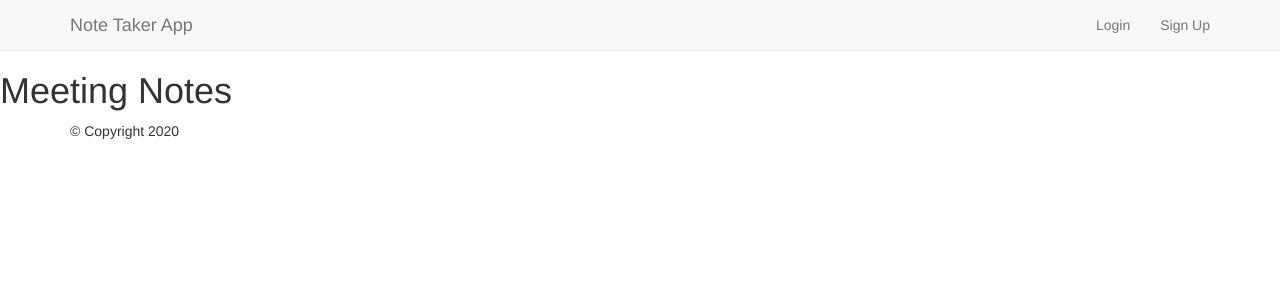
After one commit to jonathankamau/note-taking-app, a Django app: template app/template/dashboard.html in a window 1280 px wide. The commit adds this page. Shown: the top 300 px of the page. Run offline with Django 3.2, Linux system fonts and the light colour scheme; the template is opened without the code that fills it, so the values that code supplies are empty; parts of the project's set-up code (start-up, migrations or seed data) failed here and were passed over; some libraries are stand-ins or nearby versions.

Commit message:
[Feature] update template code

```diff
--- a/app/template/base.html
+++ b/app/template/base.html
@@ -30,8 +30,8 @@
                             <li><a href="">Logout</a></li>
                             <li><a href="">Accounts</a></li>
                         {% else %}
-                            <li><a href="/login">Login</a></li>
-                            <li><a href="/register">Sign Up</a></li>
+                            <li><a href="/accounts/login">Login</a></li>
+                            <li><a href="/accounts/register">Sign Up</a></li>
                         {% endif %}
                     </ul>
                 </div>
--- /dev/null
+++ b/app/template/dashboard.html
@@ -0,0 +1,19 @@
+{% extends 'base.html' %}
+{% block content%}
+<h1>Meeting Notes</h1>
+<div class="row">
+{% for note in notes %}
+    <div class="col-md-4">
+        <div class="card mb-2">
+            <div class="card-body">
+                <h5 class="card-title">{{ note.title }}</h5>
+                <p class="card-text">{{ note.org_name }}</p>
+                <p class="card-text">{{ note.purpose }}</p>
+                <p class="card-text">{{ note.description }}</p>
+                <p class="card-text">{{ note.total_attendance }}</p>
+            </div>
+        </div>
+    </div>
+    {% endfor %}
+</div>
+{% endblock %}
--- a/app/template/login.html
+++ b/app/template/login.html
@@ -14,5 +14,9 @@
     {% endfor %}
     </p>
 {% endfor %}
-<button type="submit">Login</button>
+{% if request.GET.next %}
+    <input type="hidden" name="next" value="{{ request.GET.next }}" />
+{% endif %}
+<input type="submit" value="Login"style="color:blue">
+
 {% endblock %}
```
